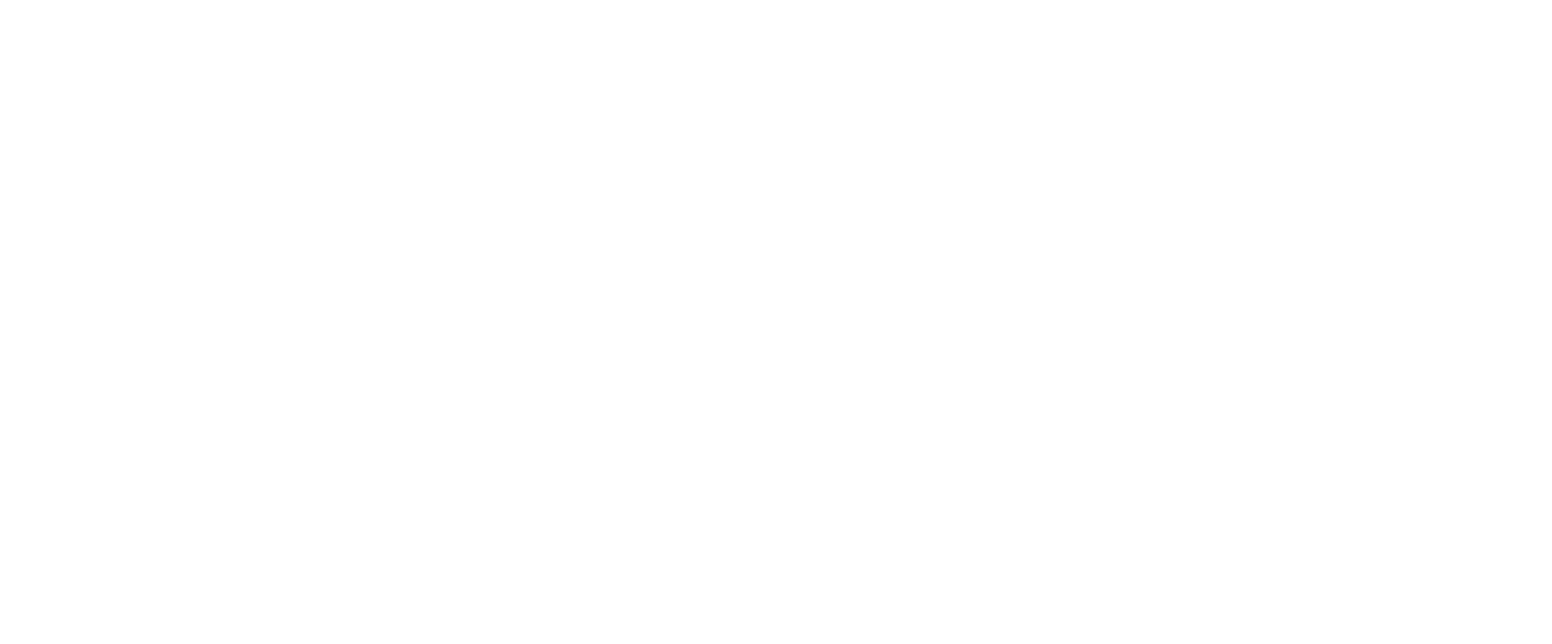
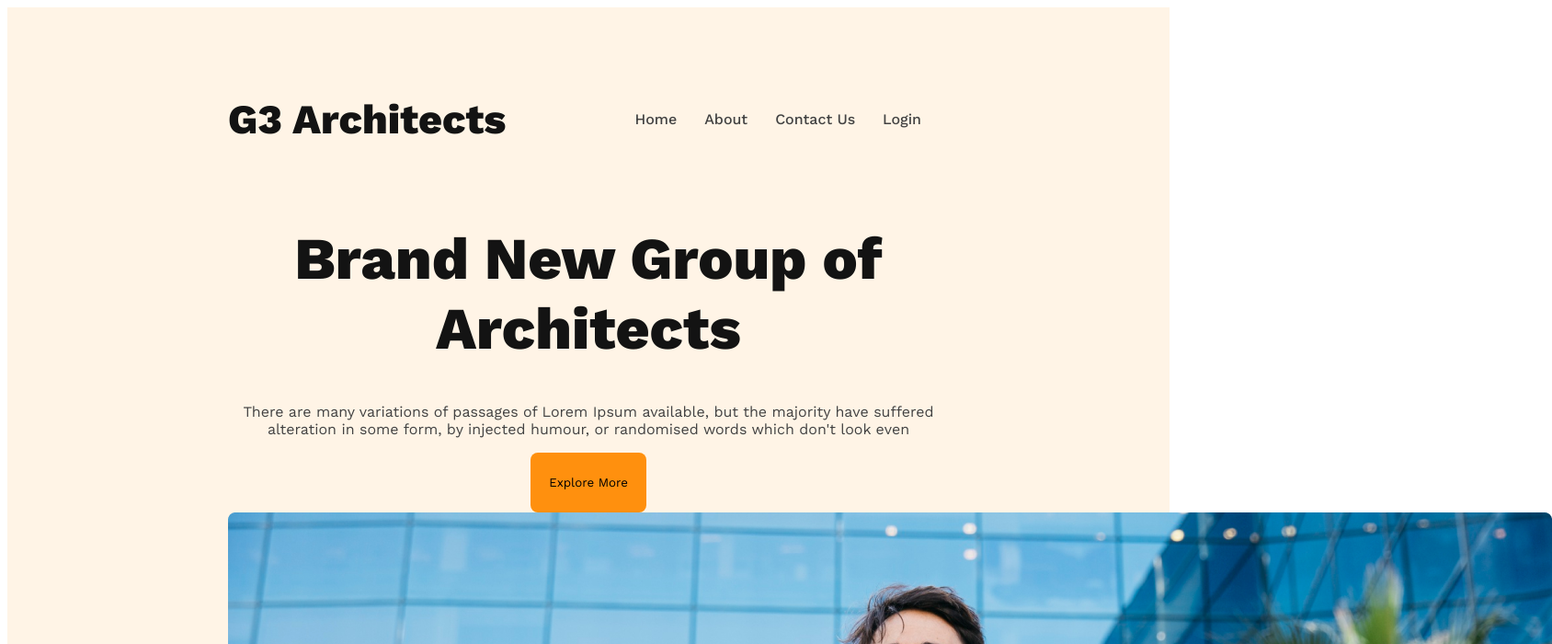
Before and after one commit to tashrifantora/G3-Architects-Website, a plain HTML site: page index.html in a window 1280 px wide. Shown: the top 700 px of the page at 92% size, 1688 px wide, since content can reach past the window. Drawn offline with nearby package versions, Linux system fonts and the light colour scheme.

Commit message:
nav title and button done

```diff
--- a/index.html
+++ b/index.html
@@ -10,6 +10,28 @@
 
 <body>
     <header>
+        <nav>
+            <h3 class="nav-title">G3 Architects</h3>
+            <ul>
+                <li><a href="">Home</a></li>
+                <li><a href="">About</a></li>
+                <li><a href="">Contact Us</a></li>
+                <li><a href="">Login</a></li>
+            </ul>
+        </nav>
+        <!-- Banner -->
+        <div class="banner">
+            <div class="banner-content">
+                <h1 class="banner-title">Brand New Group of Architects </h1>
+                <p class="banner-discription">There are many variations of passages of Lorem Ipsum available, but the
+                    majority have suffered alteration in some form, by injected humour, or randomised words which don't
+                    look
+                    even</p>
+                <button class="btn-primary">Explore More</button>
+            </div>
+
+            <img src="/images/banner.png" alt="">
+        </div>
 
     </header>
 
--- a/styles/architects.css
+++ b/styles/architects.css
@@ -0,0 +1,65 @@
+/* Font link */
+@import url('https://fonts.googleapis.com/css2?family=Lato&family=Work+Sans:wght@400;500;600;800&display=swap');
+
+* {
+    font-family: 'Lato', sans-serif;
+    font-family: 'Work Sans', sans-serif;
+}
+
+/* Header Styles */
+header {
+    background: rgba(255, 144, 14, 0.10);
+    padding: 50px 240px;
+}
+
+nav {
+    display: flex;
+    justify-content: space-between;
+    align-items: center;
+}
+
+nav>ul {
+    display: flex;
+}
+
+nav li {
+    list-style: none;
+    margin-right: 30px;
+    font-weight: 500;
+    font-size: 1rem;
+}
+
+nav li a {
+    text-decoration: none;
+    color: #424242;
+}
+
+.nav-title {
+    font-size: 2.8rem;
+    font-weight: 700;
+    color: #131313;
+}
+
+/* Banner styles */
+.banner-content {
+    max-width: 800px;
+    text-align: center;
+    margin: 0 auto;
+}
+
+.banner-title {
+    color: #131313;
+    font-size: 4rem;
+    font-weight: 700;
+}
+
+.banner-discription {
+    color: #424242;
+}
+
+.btn-primary {
+    padding: 25px 20px;
+    border: none;
+    border-radius: 8px;
+    background: #FF900E;
+}
```
